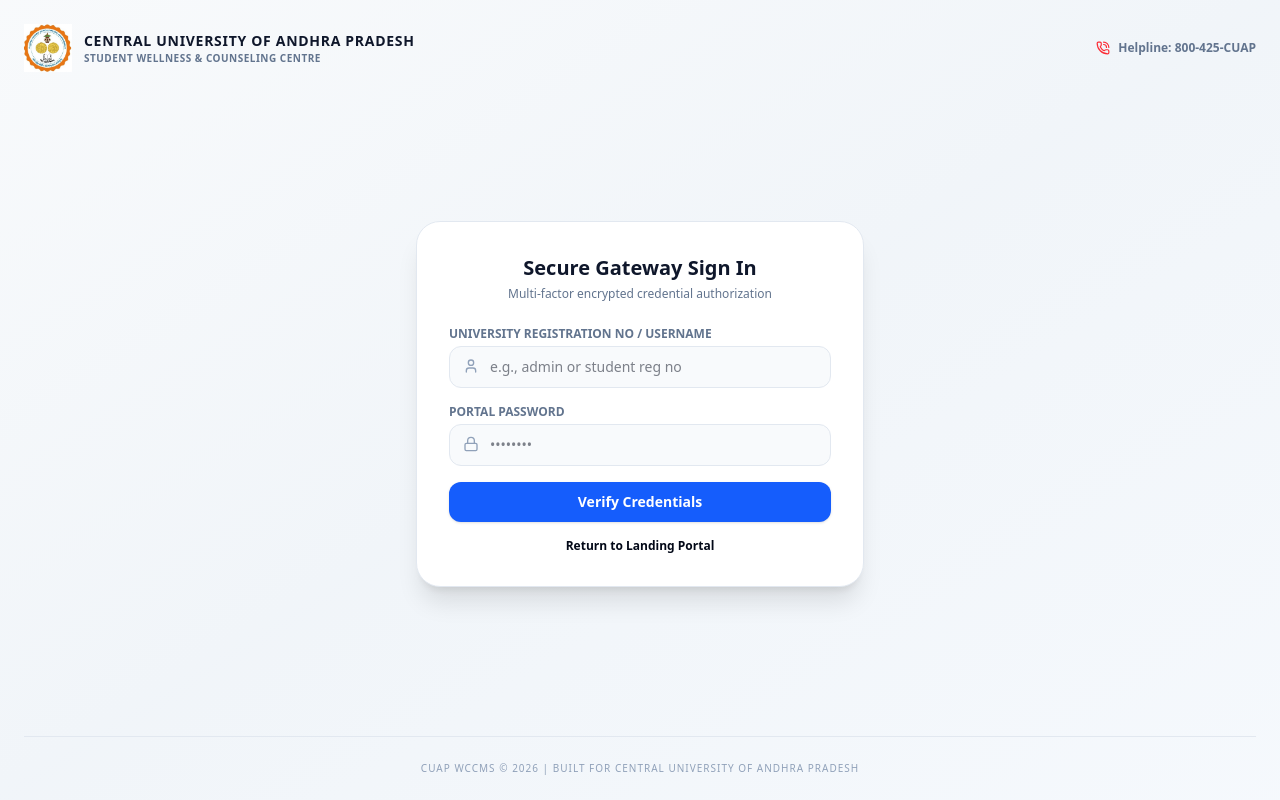
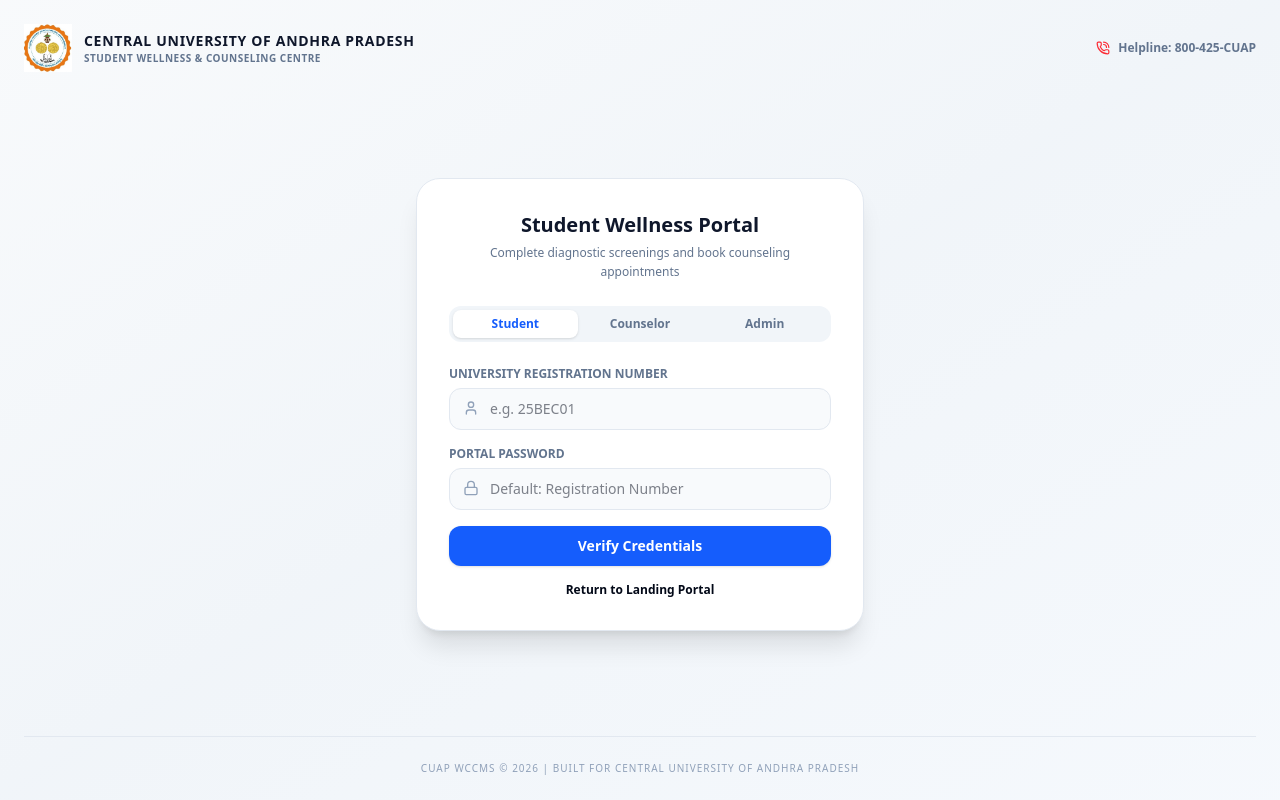
Before and after one commit to sabujvlog-arch/cuap_counselling_doc, a Next.js app in the folder frontend/: page / in a window 1280 px wide. Both pictures are taken after a click on the button "Enter WCCMS Portal". Built offline with nearby package versions, Linux system fonts and the light colour scheme.

Commit message:
Polished login page to separate Student, Provider, and Admin gateways, and seeded default provider

```diff
--- a/frontend/src/app/page.tsx
+++ b/frontend/src/app/page.tsx
@@ -22,6 +22,7 @@ export default function Home() {
   const [requires2FA, setRequires2FA] = useState(false);
   const [otpCode, setOtpCode] = useState('');
   const [otpSentUser, setOtpSentUser] = useState('');
+  const [loginRole, setLoginRole] = useState<'student' | 'provider' | 'admin'>('student');
 
   useEffect(() => {
     checkActiveSession();
@@ -171,9 +172,46 @@ export default function Home() {
         ) : (
           // Secure Gateway Forms Container
           <div className="w-full max-w-md bg-white dark:bg-slate-900 border border-slate-200 dark:border-slate-850 p-8 rounded-3xl shadow-xl animate-fade-in-up">
+
+            {/* Dynamic Card Header */}
             <div className="text-center mb-6">
-              <h3 className="text-xl font-bold text-slate-900 dark:text-white">Secure Gateway Sign In</h3>
-              <p className="text-xs text-slate-500 mt-1">Multi-factor encrypted credential authorization</p>
+              <h3 className="text-xl font-extrabold text-slate-900 dark:text-white">
+                {loginRole === 'student' ? 'Student Wellness Portal' :
+                 loginRole === 'provider' ? 'Specialist EMR Portal' :
+                 'WCCMS Administrator Portal'}
+              </h3>
+              <p className="text-xs text-slate-500 mt-1 leading-relaxed">
+                {loginRole === 'student' ? 'Complete diagnostic screenings and book counseling appointments' :
+                 loginRole === 'provider' ? 'Manage counseling schedules, write SOAP notes, and review EMR' :
+                 'Manage specialists, students lists, and database backups'}
+              </p>
+            </div>
+
+            {/* Segmented Role Switcher */}
+            <div className="flex bg-slate-100 dark:bg-slate-950 p-1 rounded-xl mb-6">
+              {[
+                { id: 'student', label: 'Student' },
+                { id: 'provider', label: 'Counselor' },
+                { id: 'admin', label: 'Admin' }
+              ].map(tab => (
+                <button
+                  key={tab.id}
+                  type="button"
+                  onClick={() => {
+                    setLoginRole(tab.id as any);
+                    setError('');
+                    setUsername('');
+                    setPassword('');
+                  }}
+                  className={`flex-1 py-1.5 text-xs font-bold rounded-lg transition-all cursor-pointer ${
+                    loginRole === tab.id
+                      ? 'bg-white dark:bg-slate-900 text-blue-600 dark:text-blue-400 shadow-sm'
+                      : 'text-slate-500 hover:text-slate-800 dark:hover:text-slate-300'
+                  }`}
+                >
+                  {tab.label}
+                </button>
+              ))}
             </div>
 
             {error && (
@@ -186,7 +224,11 @@ export default function Home() {
               // STEP 1: CREDENTIALS INPUT
               <form onSubmit={handleLoginSubmit} className="space-y-4">
                 <div>
-                  <label className="block text-xs font-bold text-slate-500 mb-1 uppercase">University Registration No / Username</label>
+                  <label className="block text-xs font-bold text-slate-500 mb-1.5 uppercase">
+                    {loginRole === 'student' ? 'University Registration Number' :
+                     loginRole === 'provider' ? 'Counselor Staff Username' :
+                     'Administrator Username'}
+                  </label>
                   <div className="relative">
                     <UserIcon className="absolute left-3.5 top-3 text-slate-400" size={16} />
                     <input
@@ -194,14 +236,18 @@ export default function Home() {
                       required
                       value={username}
                       onChange={(e) => setUsername(e.target.value)}
-                      placeholder="e.g., admin or student reg no"
+                      placeholder={
+                        loginRole === 'student' ? 'e.g. 25BEC01' :
+                        loginRole === 'provider' ? 'e.g. provider' :
+                        'e.g. admin'
+                      }
                       className="w-full pl-10 pr-3 py-2.5 border border-slate-200 dark:border-slate-800 rounded-xl text-sm focus:outline-none bg-slate-50 dark:bg-slate-950 font-medium"
                     />
                   </div>
                 </div>
 
                 <div>
-                  <label className="block text-xs font-bold text-slate-500 mb-1 uppercase">Portal Password</label>
+                  <label className="block text-xs font-bold text-slate-500 mb-1.5 uppercase">Portal Password</label>
                   <div className="relative">
                     <Lock className="absolute left-3.5 top-3 text-slate-400" size={16} />
                     <input
@@ -209,7 +255,7 @@ export default function Home() {
                       required
                       value={password}
                       onChange={(e) => setPassword(e.target.value)}
-                      placeholder="••••••••"
+                      placeholder={loginRole === 'student' ? 'Default: Registration Number' : '••••••••'}
                       className="w-full pl-10 pr-3 py-2.5 border border-slate-200 dark:border-slate-800 rounded-xl text-sm focus:outline-none bg-slate-50 dark:bg-slate-950 font-medium"
                     />
                   </div>
```
Also changed, not shown: 1 other file (tests, documents, lock files or other folders).
